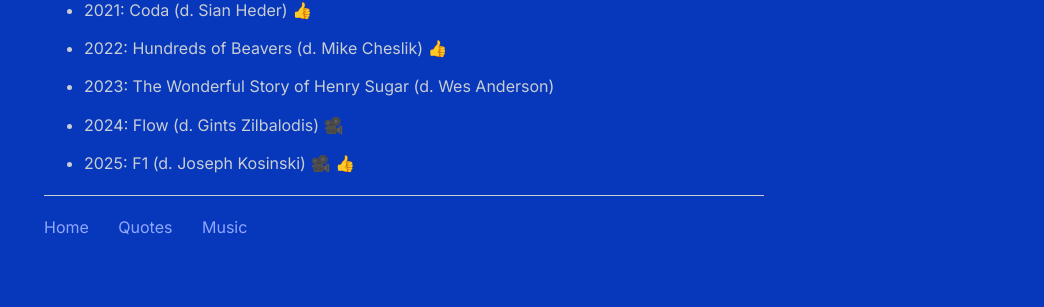
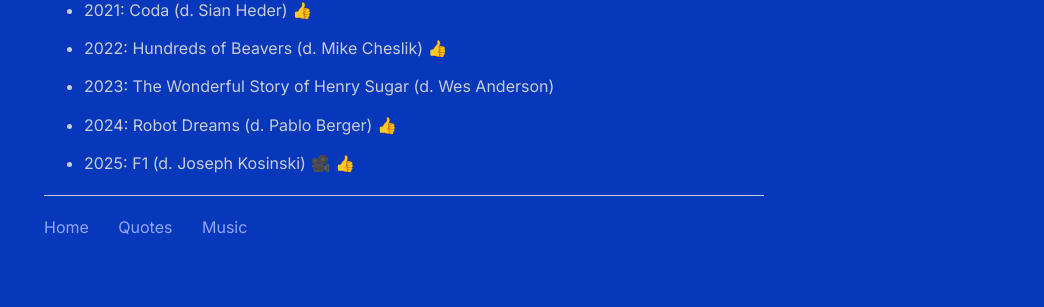
Before and after one commit to shihankanungo/shihankanungo.github.io, a Jekyll site: the page built from movies.md, in a window 1280 px wide and 900 px high, scrolled down 3352 px. Shown: the part 510-817 px from the top of the window, without its empty margins (236-1280 px from the left). Built offline with Jekyll 4.4.1, drawn with Linux system fonts in a browser that asks for light colours.

Commit message:
Update movies.md

```diff
--- a/movies.md
+++ b/movies.md
@@ -89,5 +89,5 @@
 - 2021: Coda (d. Sian Heder) 👍
 - 2022: Hundreds of Beavers (d. Mike Cheslik) 👍
 - 2023: The Wonderful Story of Henry Sugar (d. Wes Anderson)
-- 2024: Flow (d. Gints Zilbalodis) 🎥
+- 2024: Robot Dreams (d. Pablo Berger) 👍
 - 2025: F1 (d. Joseph Kosinski) 🎥 👍
```
